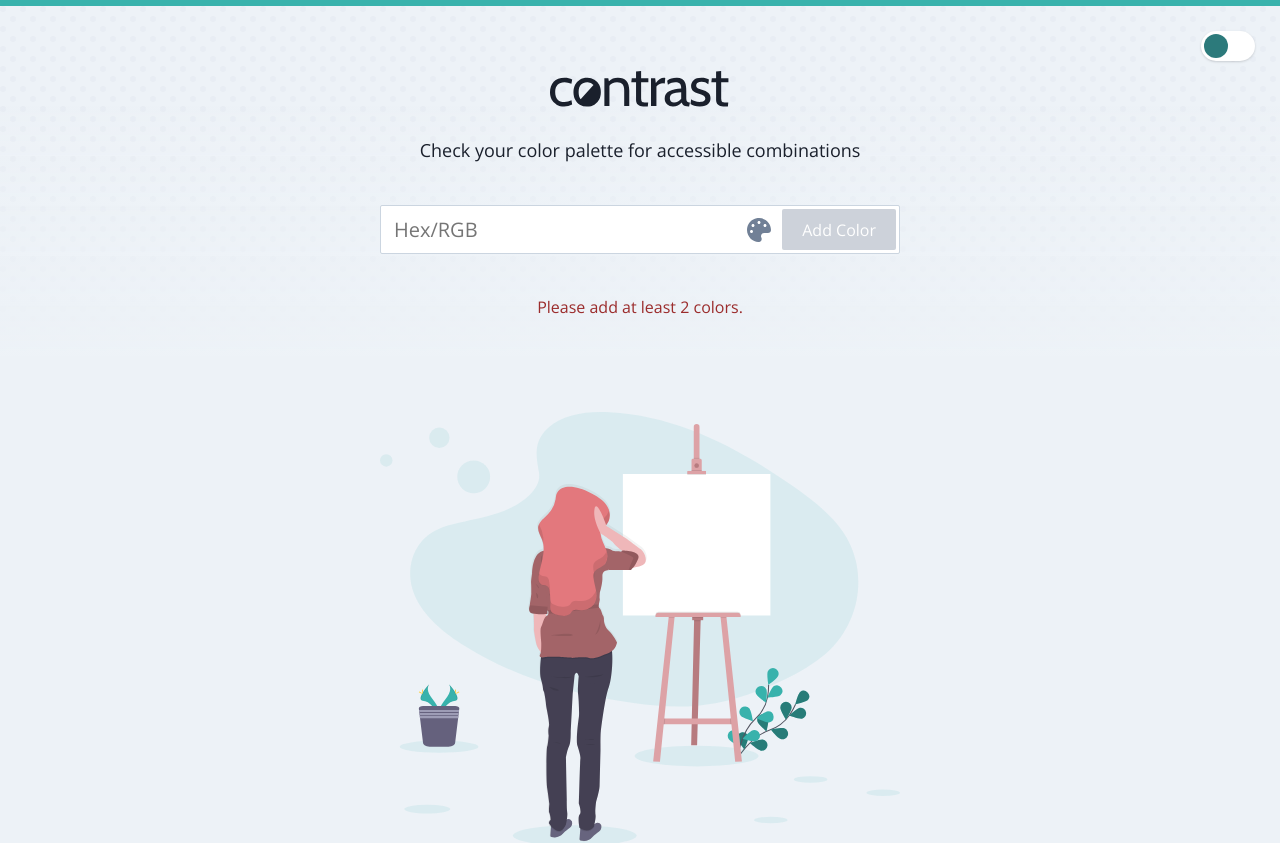
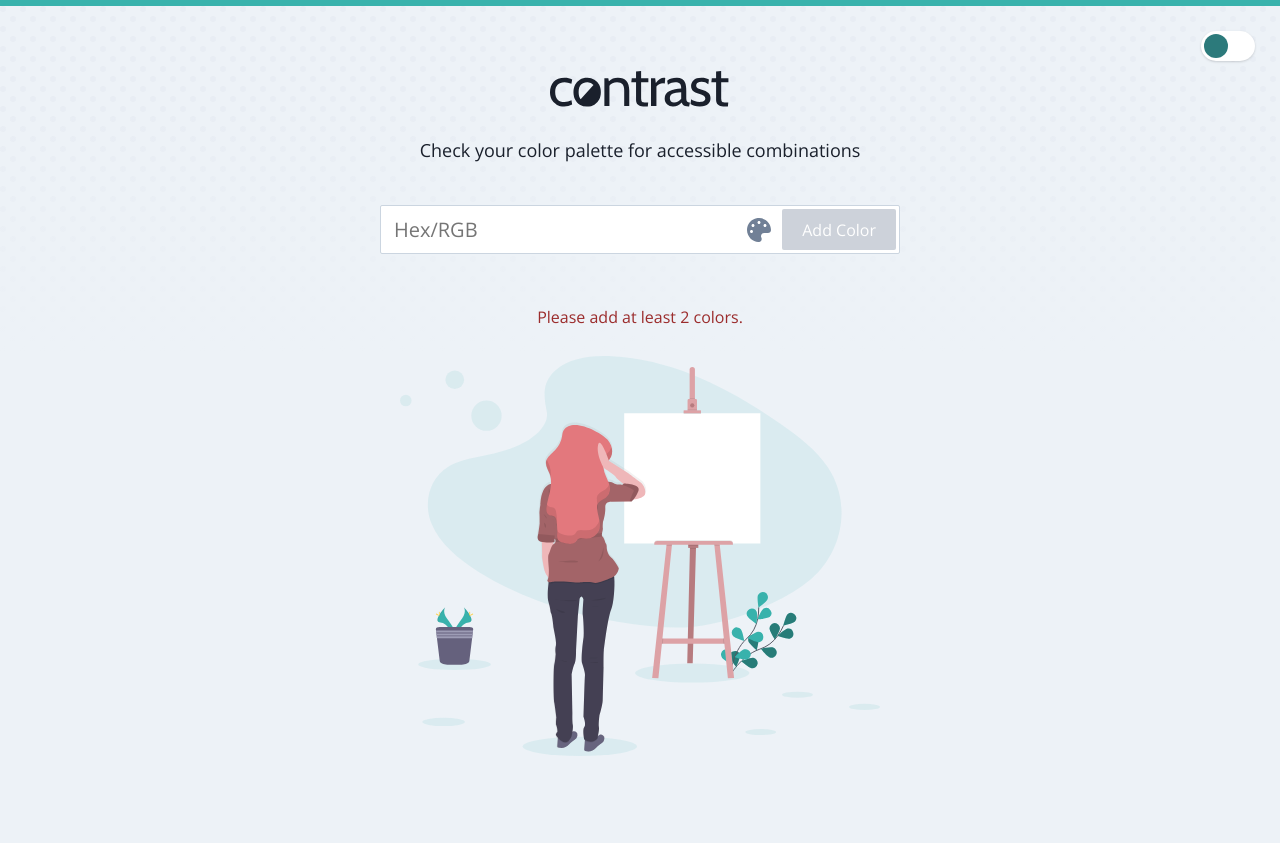
Before and after one commit to crgeary/contrast, a React (Create React App) app: page / in a window 1280 px wide. Shown: the top 843 px of the page. Built offline with nearby package versions, Linux system fonts and the light colour scheme.

Commit message:
Move error message into Swatches, and add Controls

```diff
--- a/src/App.js
+++ b/src/App.js
@@ -13,6 +13,7 @@ import Popup from './components/Popup/Popup';
 import Colors from './components/Colors/Colors';
 import SwatchDetail from './components/SwatchDetail/SwatchDetail';
 import RangeSlider from './components/RangeSlider/RangeSlider';
+import Controls from './components/Controls/Controls';
 
 import './app.scss';
 
@@ -118,18 +119,21 @@ export default class App extends Component {
                 {this.state.currentColor && <Popup closePopup={this.doClosePopup}><SwatchDetail color={this.state.currentColor} /></Popup>}
 
                 <div className="main">
-                    <div className="container">
+
+                    <Controls>
                         <Picker doNewColor={this.doNewColor} />
-                        <Colors colors={this.state.colors} doRemoveColor={this.doRemoveColor} />
+                        {this.state.colors.length >= 1 ? (
+                            <Colors colors={this.state.colors} doRemoveColor={this.doRemoveColor} />
+                        ) : null}
                         {this.state.colors.length >= 2 ? (
                             <RangeSlider current={this.state.minContrast} doRangeSliderChange={this.doRangeSliderChange} doSetRangeSlider={this.doSetRangeSlider} />
                         ) : null}
+                    </Controls>
+
+                    <div className="container container--wide">
+                        <Swatches colors={this.colors()} doColorSwatchClick={this.doColorSwatchClick} />
                     </div>
-                    <div className="container container--wide">
 
-                        <Swatches colors={this.colors()} doColorSwatchClick={this.doColorSwatchClick} />
-
-                    </div>
                 </div>
 
                 <Footer>
--- a/src/components/Colors/Colors.js
+++ b/src/components/Colors/Colors.js
@@ -6,18 +6,15 @@ import SR from '../SR/SR';
 import './Colors.scss';
 
 export default function Colors ({ colors, doRemoveColor }) {
-    const colorCount = colors.length;
-    const superColors = colors.map(c => tinycolor(c));
-
     return (
         <div className="colors">
-
             <ul className="colors__swatches">
-                {superColors.map((color, k) => (
+                {colors.map(c => tinycolor(c)).map((color, k) => (
                     <li
                         key={k}
                         className={`colors__swatch colors__swatch--${color.isDark() ? `dark` : `light`}`}
-                        style={{ backgroundColor: color }}>
+                        style={{ backgroundColor: color }}
+                    >
                         <button className="colors__remove" onClick={() => doRemoveColor(color.getOriginalInput())}>
                             <svg aria-hidden="true" focusable="false" role="img" xmlns="http://www.w3.org/2000/svg" viewBox="0 0 320 512"><path fill="currentColor" d="M207.6 256l107.72-107.72c6.23-6.23 6.23-16.34 0-22.58l-25.03-25.03c-6.23-6.23-16.34-6.23-22.58 0L160 208.4 52.28 100.68c-6.23-6.23-16.34-6.23-22.58 0L4.68 125.7c-6.23 6.23-6.23 16.34 0 22.58L112.4 256 4.68 363.72c-6.23 6.23-6.23 16.34 0 22.58l25.03 25.03c6.23 6.23 16.34 6.23 22.58 0L160 303.6l107.72 107.72c6.23 6.23 16.34 6.23 22.58 0l25.03-25.03c6.23-6.23 6.23-16.34 0-22.58L207.6 256z"></path></svg>
                             <SR>Remove {color.getOriginalInput()}</SR>
@@ -26,9 +23,6 @@ export default function Colors ({ colors, doRemoveColor }) {
                     </li>
                 ))}
             </ul>
-
-            {colorCount < 2 ? <p>Please add at least 2 colors.</p> : null}
-
         </div>
     );
 }
--- a/src/components/Colors/Colors.scss
+++ b/src/components/Colors/Colors.scss
@@ -4,12 +4,7 @@
     flex-direction: column;
     align-items: center;
     max-width: 720px;
-    margin: 0 auto 25px auto;
-
-    & > p {
-        color: #9B2C2C;
-        margin-top: 15px;
-    }
+    margin: 25px auto 0 auto;
 
     &__swatches {
         display: flex;
--- /dev/null
+++ b/src/components/Controls/Controls.js
@@ -0,0 +1,13 @@
+import React from 'react';
+
+import './Controls.scss';
+
+export default function Controls ({ children }) {
+    return (
+        <div className="controls">
+            <div className="container">
+                {children}
+            </div>
+        </div>
+    );
+}
--- /dev/null
+++ b/src/components/Controls/Controls.scss
@@ -0,0 +1,3 @@
+.controls {
+    margin-bottom: 50px;
+}
--- a/src/components/Picker/Picker.scss
+++ b/src/components/Picker/Picker.scss
@@ -1,6 +1,6 @@
 .picker {
     display: flex;
-    margin: 0 auto 25px;
+    margin: 0 auto;
     max-width: 520px;
     background-color: #ffffff;
     padding: 3px;
--- a/src/components/RangeSlider/RangeSlider.scss
+++ b/src/components/RangeSlider/RangeSlider.scss
@@ -1,5 +1,5 @@
 .range-slider {
-    margin-bottom: 50px;
+    margin-top: 25px;
     height: 50px;
     padding-top: (50px - 26px);
 
--- a/src/components/Swatches/Swatches.js
+++ b/src/components/Swatches/Swatches.js
@@ -19,6 +19,9 @@ function Swatches ({ colors, doColorSwatchClick }) {
                 </>
             ) : (
                 <div className="swatches__none">
+                    {colors.length < 2 ? (
+                        <div className="swatches__error">Please add at least 2 colors.</div>
+                    ) : null}
                     <img src={canvas} alt="Lady staring at a blank canvas" />
                 </div>
             )}
--- a/src/components/Swatches/swatches.scss
+++ b/src/components/Swatches/swatches.scss
@@ -2,6 +2,12 @@
     display: flex;
     flex-wrap: wrap;
     margin: 0 -5px 90px;
+
+    &__error {
+        color: #9B2C2C;
+        text-align: center;
+        margin-bottom: 25px;
+    }
 
     &__swatch {
         flex: 0 0 100%;
@@ -12,8 +18,8 @@
 
     &__none {
         width: 100%;
-        max-width: 520px;
-        margin: 50px auto;
+        max-width: 480px;
+        margin: 0 auto;
     }
 
     @media screen and (min-width: 480px) {
```
Lines whose indentation alone changed are shown as unchanged.
